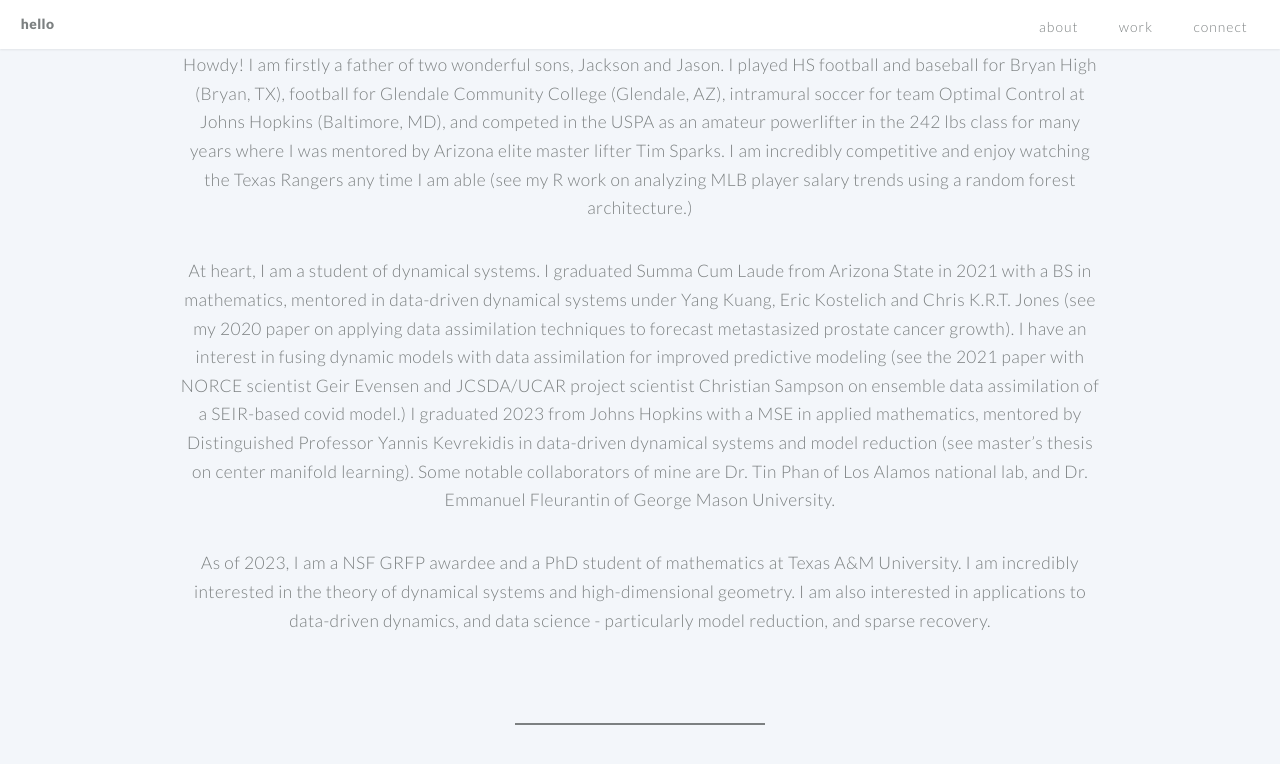
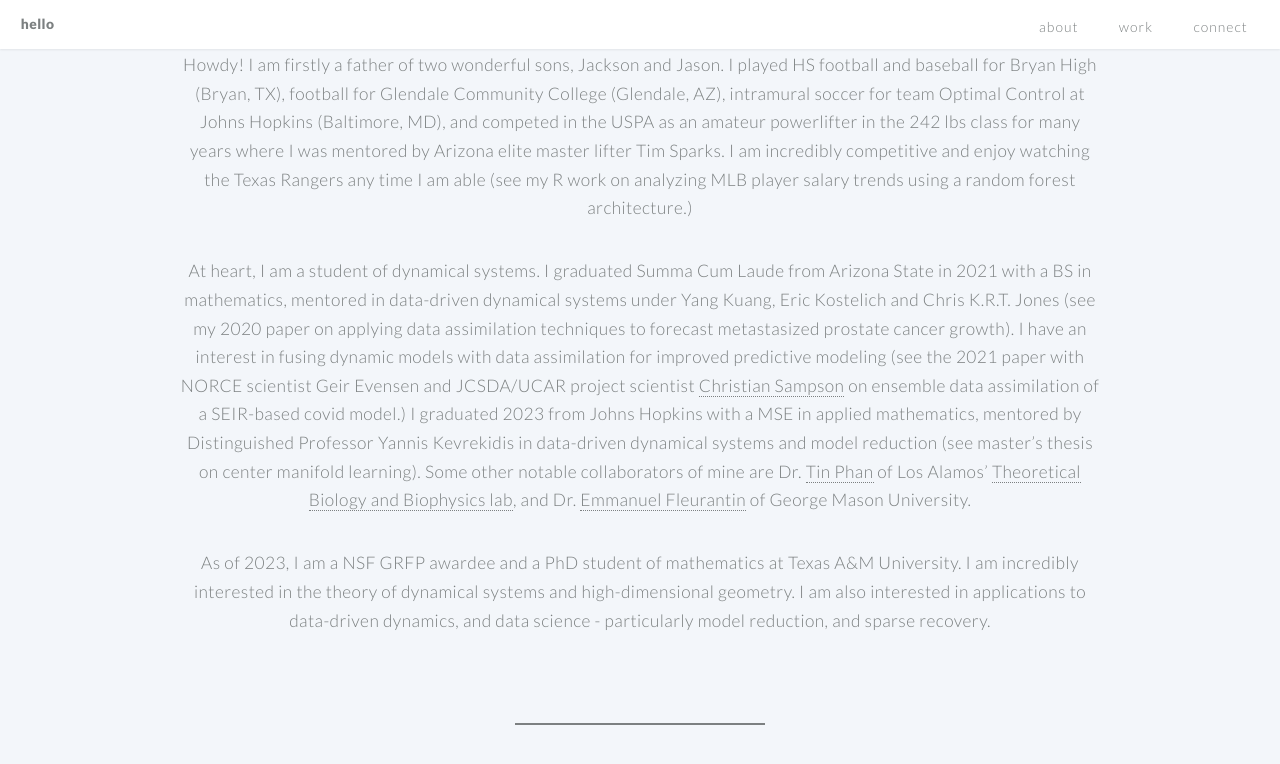
Before and after one commit to jben33/jben33.github.io, a Jekyll site: the page built from index.md, in a window 1280 px wide and 900 px high, scrolled down 818 px. Shown: the top 764 px of the window. Built offline with Jekyll 4.4.1, drawn with Linux system fonts in a browser that asks for light colours.

Commit message:
Update index.md

```diff
--- a/index.md
+++ b/index.md
@@ -43,6 +43,6 @@ cta_button_label: contact # the label on the button
 [//]: # (write a bit about yourself here)
 Howdy! I am firstly a father of two wonderful sons, Jackson and Jason. I played HS football and baseball for Bryan High (Bryan, TX), football for Glendale Community College (Glendale, AZ), intramural soccer for team Optimal Control at Johns Hopkins (Baltimore, MD), and competed in the USPA as an amateur powerlifter in the 242 lbs class for many years where I was mentored by Arizona elite master lifter Tim Sparks. I am incredibly competitive and enjoy watching the Texas Rangers any time I am able (see my R work on analyzing MLB player salary trends using a random forest architecture.)
 
-At heart, I am a student of dynamical systems. I graduated Summa Cum Laude from Arizona State in 2021 with a BS in mathematics, mentored in data-driven dynamical systems under Yang Kuang, Eric Kostelich and Chris K.R.T. Jones (see my 2020 paper on applying data assimilation techniques to forecast metastasized prostate cancer growth). I have an interest in fusing dynamic models with data assimilation for improved predictive modeling (see the 2021 paper with NORCE scientist Geir Evensen and JCSDA/UCAR project scientist Christian Sampson on ensemble data assimilation of a SEIR-based covid model.) I graduated 2023 from Johns Hopkins with a MSE in applied mathematics, mentored by Distinguished Professor Yannis Kevrekidis in data-driven dynamical systems and model reduction (see master's thesis on center manifold learning). Some notable collaborators of mine are Dr. Tin Phan of Los Alamos national lab, and Dr. Emmanuel Fleurantin of George Mason University.
+At heart, I am a student of dynamical systems. I graduated Summa Cum Laude from Arizona State in 2021 with a BS in mathematics, mentored in data-driven dynamical systems under Yang Kuang, Eric Kostelich and Chris K.R.T. Jones (see my 2020 paper on applying data assimilation techniques to forecast metastasized prostate cancer growth). I have an interest in fusing dynamic models with data assimilation for improved predictive modeling (see the 2021 paper with NORCE scientist Geir Evensen and JCSDA/UCAR project scientist <a href="[https://drive.google.com/file/d/1WWmqQxm_SkWCWk5_S1_xysVG3u1fB5ar/view?usp=sharing](https://www.jcsda.org/christian-sampson)">Christian Sampson</a> on ensemble data assimilation of a SEIR-based covid model.) I graduated 2023 from Johns Hopkins with a MSE in applied mathematics, mentored by Distinguished Professor Yannis Kevrekidis in data-driven dynamical systems and model reduction (see master's thesis on center manifold learning). Some other notable collaborators of mine are Dr. <a href="https://www.researchgate.net/profile/Tin-Phan">Tin Phan</a> of Los Alamos' <a href="https://www.lanl.gov/org/ddste/aldsc/theoretical/theoretical-biology-biophysics/index.php">Theoretical Biology and Biophysics lab</a>, and Dr. <a href="https://emmanuelfleurantin.info">Emmanuel Fleurantin</a> of George Mason University.
 
 As of 2023, I am a NSF GRFP awardee and a PhD student of mathematics at Texas A&M University. I am incredibly interested in the theory of dynamical systems and high-dimensional geometry. I am also interested in applications to data-driven dynamics, and data science - particularly model reduction, and sparse recovery.
```
